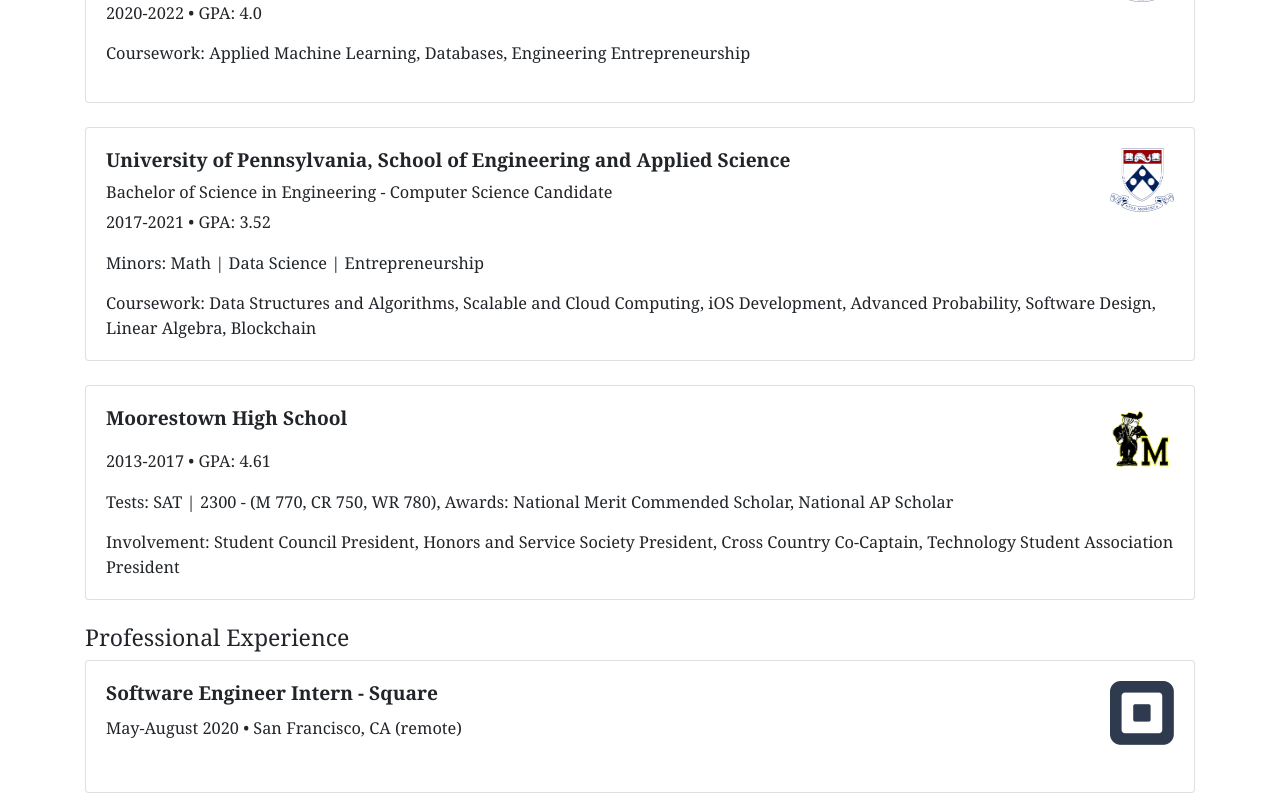
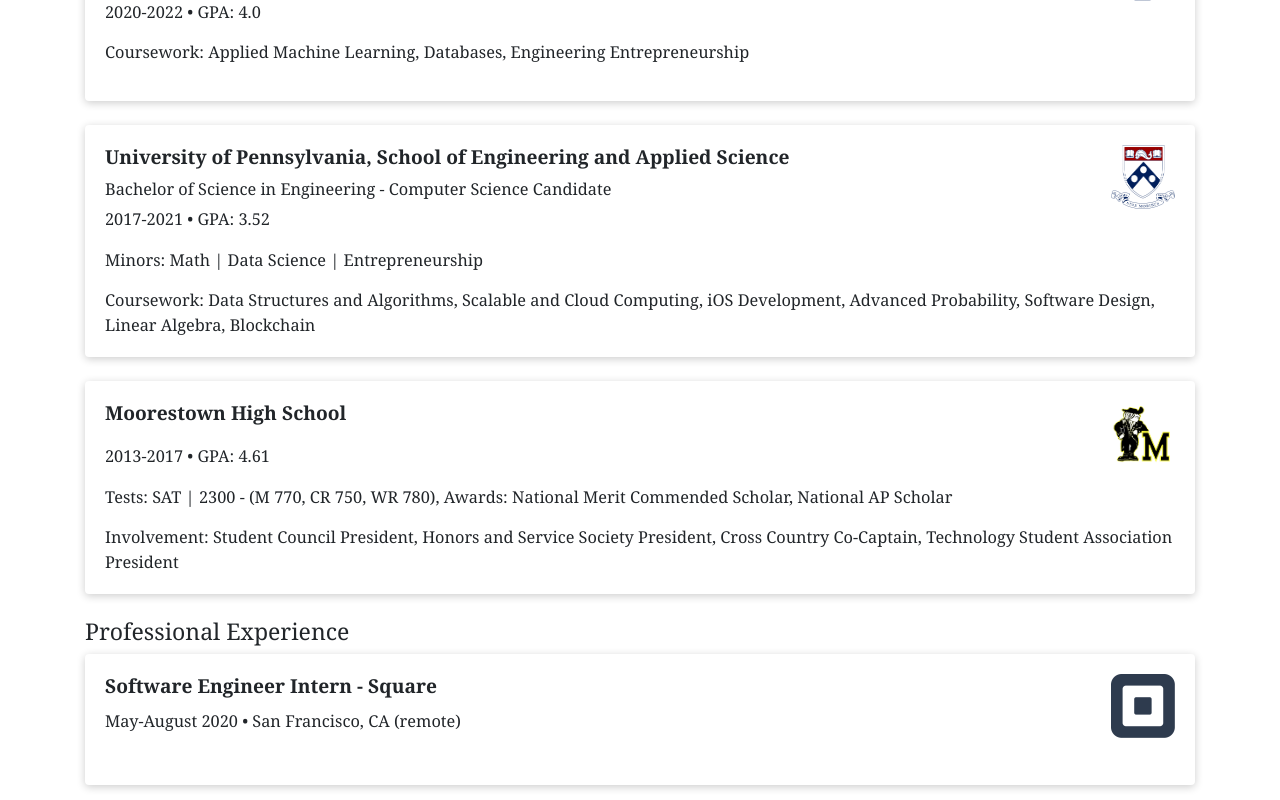
Before and after one commit to jackg235/my-portfolio, a React (Create React App) app: page / in a window 1280 px wide. Shown: the part 1420-2220 px from the top of the page. Built offline with nearby package versions, Linux system fonts and the light colour scheme.

Commit message:
fixed resume boxes

```diff
--- a/src/components/Home.jsx
+++ b/src/components/Home.jsx
@@ -25,7 +25,7 @@ class Home extends Component {
     return (
       <div>
         {this.state.education.map((val) => (
-          <div class="card flex-md-row mb-4 box-shadow h-md-250 item-border">
+          <div class="card mb-4">
             <div class="card-body d-flex flex-column align-items-start">
               <h5 className="card-title">
                 <b>{val.title}</b>
@@ -48,7 +48,7 @@ class Home extends Component {
     return (
       <div>
         {this.state.experience.map((val) => (
-          <div class="card flex-md-row mb-4 box-shadow h-md-250">
+          <div class="card mb-4">
             <div class="card-body d-flex flex-column align-items-start">
               <h5 className="card-title">
                 <b>{val.title}</b>
--- a/src/static/stylesheets/Home.css
+++ b/src/static/stylesheets/Home.css
@@ -38,6 +38,11 @@
 .thoughts-btn:hover {
     color: white !important;
     background-color: rgb(85, 122, 149) !important;
+}
+
+.card {
+    border: 0em;
+    box-shadow: 0 2px 8px 0 rgba(0, 0, 0, 0.2);
 }
 
 .card-title {
```
